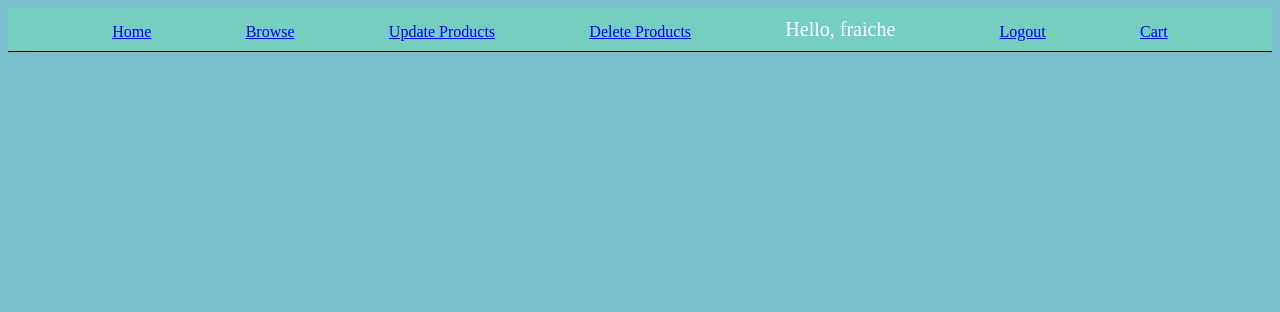
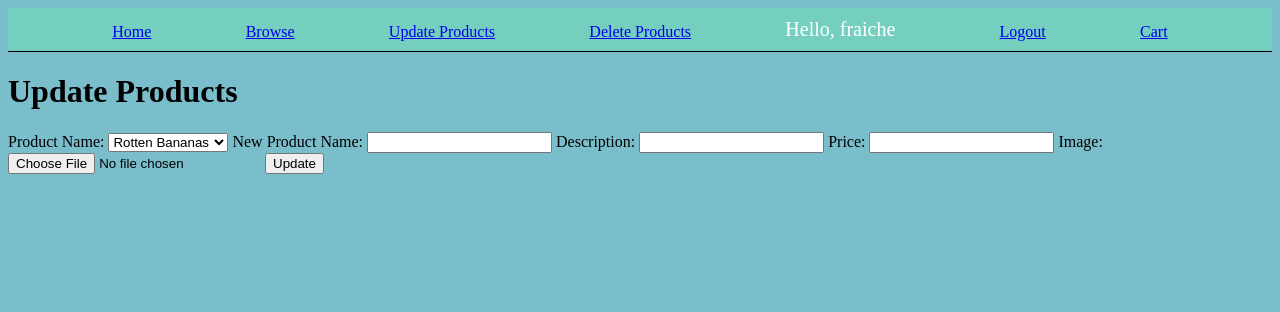
Before and after one commit to FraicheSolfege/Grosser-Grocer-Django-, a Django app: page /update-products/ in a window 1280 px wide. Shown: the top 312 px of the page. Run offline with Django 5.2, Linux system fonts and the light colour scheme; a user stored in the database is signed in; data comes from the database, SQL or seed files in the repository; both versions use the stored data as it was after the commit.

Commit message:
fixed(?) update

```diff
--- a/app/forms.py
+++ b/app/forms.py
@@ -17,5 +17,5 @@ class CreateUserForm(UserCreationForm):
         model = User
         fields = ['username', 'email', 'password1','password2']
 
-class DeleteForm(forms.Form):
-    id = forms.IntegerField(label='ID', required=True)
+# class DeleteForm(forms.Form):
+#     id = forms.IntegerField(label='ID', required=True)
--- a/app/models.py
+++ b/app/models.py
@@ -14,6 +14,7 @@ from django.contrib.auth.models import User
 class Product(models.Model):
     name = models.CharField(max_length=200, null=True)
     image = models.ImageField(upload_to='' ,null=True, blank=True)
+    # description = models.CharField(max_length=200, null=True)
     price = models.FloatField(null=True)
 
     def __str__(self):
@@ -31,10 +32,10 @@ def get_all_products():
     products = Product.objects.all()
     return products
 
-def update_product(id, name, price):
+def update_product(id, new_name, new_price):
     product = Product.objects.get(id=id)
-    product.name = name
-    product.price = price
+    product.name = new_name
+    product.price = new_price
     product.save()
     return product
 
--- a/app/templates/delete.html
+++ b/app/templates/delete.html
@@ -11,4 +11,5 @@
         {% endfor %}
     </select>
     <button type="submit">Delete</button>
+</form>
 {% endblock content%}
--- a/app/templates/update.html
+++ b/app/templates/update.html
@@ -1,3 +1,22 @@
 {% extends 'base.html' %}
 {% block content %}
+<h1>Update Products</h1>
+<form method="POST">
+    {% csrf_token %}
+    <label for="name">Product Name:</label>
+    <select name="name" id="name">
+        {% for product in products %}
+        <option value="{{ product.name }}">{{ product.name }}</option>
+        {% endfor %}
+    </select>
+    <label for="new_name">New Product Name:</label>
+    <input type="text" name="new_name" id="new_name">
+    <label for="description">Description:</label>
+    <input type="text" name="description" id="description">
+    <label for="price">Price:</label>
+    <input type="text" name="price" id="price">
+    <label for="image">Image:</label>
+    <input type="file" name="image" id="image">
+    <button type="submit">Update</button>
+</form>
 {% endblock content%}
--- a/app/views.py
+++ b/app/views.py
@@ -138,12 +138,13 @@ def deletePage(request):
 @login_required(login_url='login')
 @allowed_users(allowed_roles=['admin'])
 def updatePage(request):
-    order = Order.objects.all()
+    orders = Order.objects.all()
+    products = Product.objects.all()
     form = OrderForm()
     if request.method == 'POST':
         form = OrderForm(request.POST)
         if form.is_valid():
             form.save()
             return redirect('cart')
-    context = {'form': form, "order": order}
+    context = {'form': form, 'orders': orders, 'products': products}
     return render(request, 'update.html', context)
```
Also changed, not shown: db.sqlite3.
